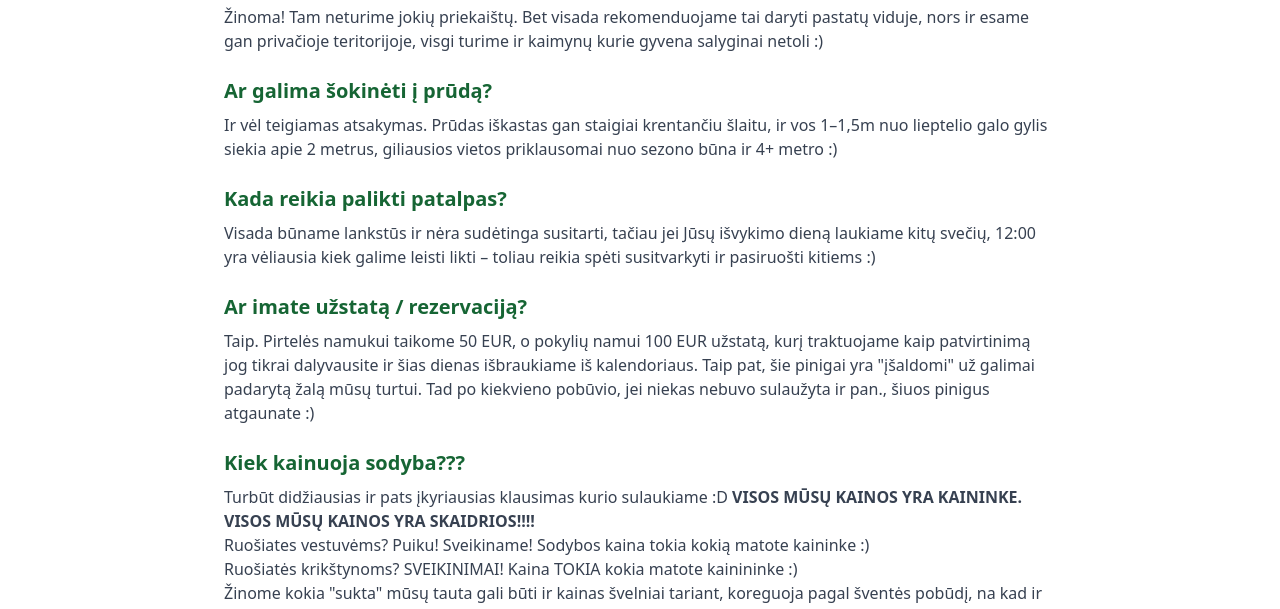
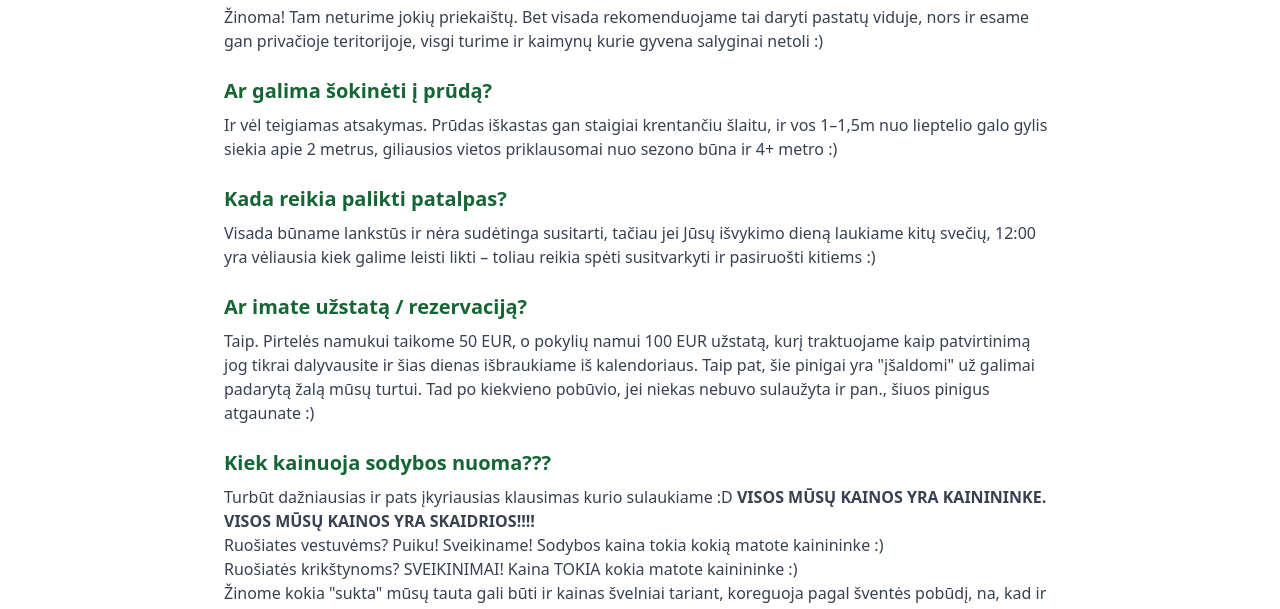
Before and after one commit to Andriuss5555/pasalberta-site, a plain HTML site: page lt/faq.html in a window 1280 px wide. Shown: the part 187-796 px from the top of the page. Drawn offline with nearby package versions, Linux system fonts and the light colour scheme.

Commit message:
Update faq.html

```diff
--- a/lt/faq.html
+++ b/lt/faq.html
@@ -50,12 +50,12 @@
     </div>
 
     <div class="mb-6">
-      <h3 class="text-xl font-semibold text-green-800">Kiek kainuoja sodyba???</h3>
-      <p class="text-gray-700 mt-2">Turbūt didžiausias ir pats įkyriausias klausimas kurio sulaukiame :D
-      <strong>VISOS MŪSŲ KAINOS YRA KAININKE. VISOS MŪSŲ KAINOS YRA SKAIDRIOS!!!!</strong><br>
-      Ruošiates vestuvėms? Puiku! Sveikiname! Sodybos kaina tokia kokią matote kaininke :)<br>
+      <h3 class="text-xl font-semibold text-green-800">Kiek kainuoja sodybos nuoma???</h3>
+      <p class="text-gray-700 mt-2">Turbūt dažniausias ir pats įkyriausias klausimas kurio sulaukiame :D
+      <strong>VISOS MŪSŲ KAINOS YRA KAINININKE. VISOS MŪSŲ KAINOS YRA SKAIDRIOS!!!!</strong><br>
+      Ruošiates vestuvėms? Puiku! Sveikiname! Sodybos kaina tokia kokią matote kainininke :)<br>
       Ruošiatės krikštynoms? SVEIKINIMAI! Kaina TOKIA kokia matote kainininke :)<br>
-      Žinome kokia "sukta" mūsų tauta gali būti ir kainas švelniai tariant, koreguoja pagal šventės pobūdį, na kad ir kaip tai apmaudu gali būti, mes visi lygūs ir nuo to nesiruošiame Jūsų piniginių paploninti dar labiau :)))</p>
+      Žinome kokia "sukta" mūsų tauta gali būti ir kainas švelniai tariant, koreguoja pagal šventės pobūdį, na, kad ir kaip tai apmaudu gali būti, mes visi lygūs ir nuo to nesiruošiame Jūsų piniginių paploninti dar labiau :)))</p>
     </div>
 
     <p class="text-center text-gray-600">O jei turite papildomų klausimų, visada į juos atsakysime!</p>
```
